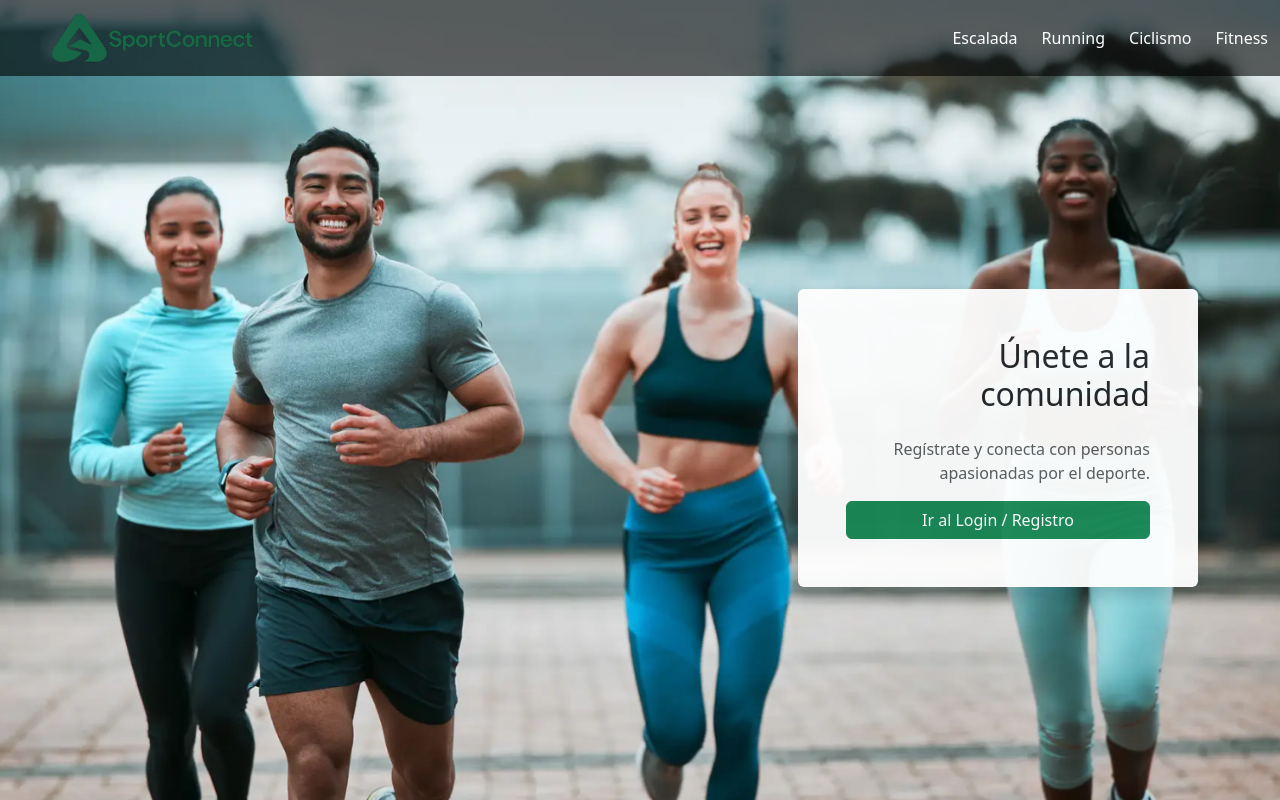
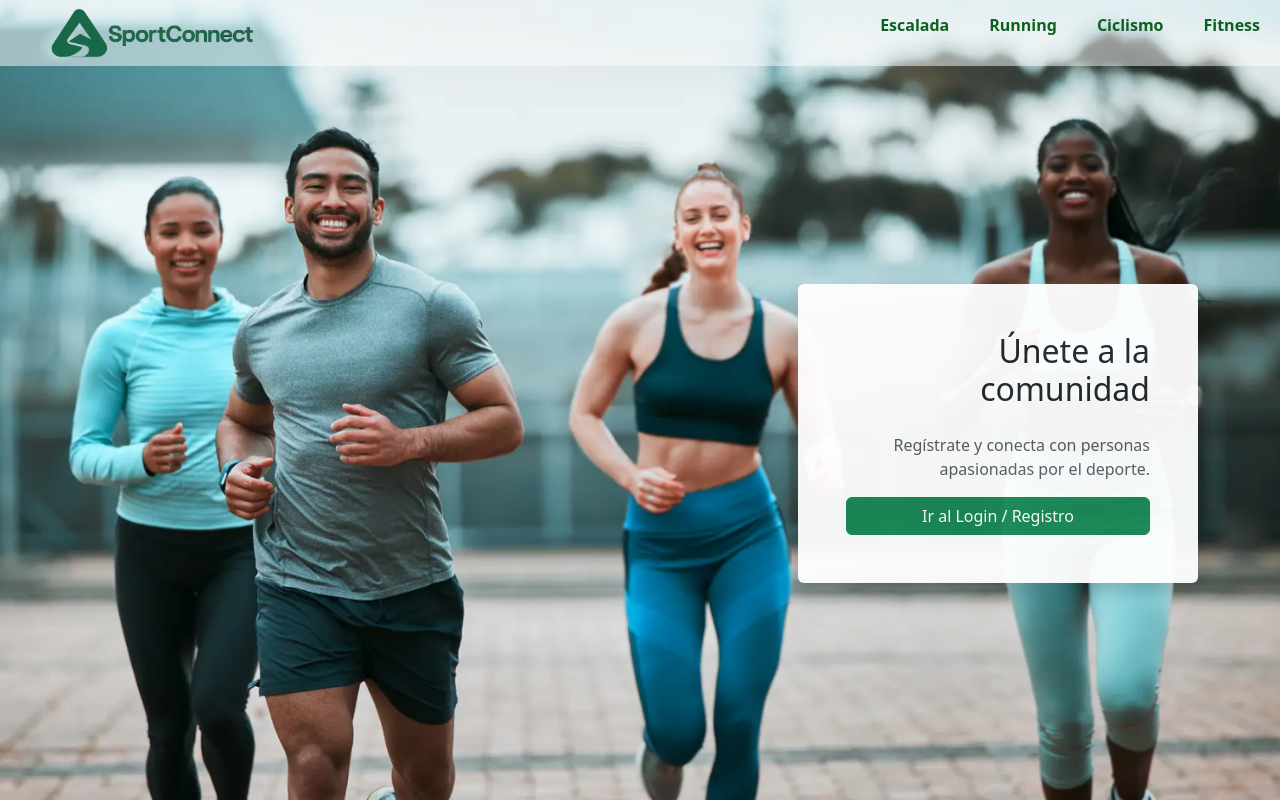
Before and after one commit to 4GeeksAcademy/SportConnect-G1, a React (Vite) app in the folder aventura-social/frontend/: page / in a window 1280 px wide. Built offline with nearby package versions, Linux system fonts and the light colour scheme.

Commit message:
mejorar estilos Navbar y menú móvil con colores y transparencia

```diff
--- a/aventura-social/frontend/package.json
+++ b/aventura-social/frontend/package.json
@@ -10,6 +10,7 @@
     "preview": "vite preview"
   },
   "dependencies": {
+    "@popperjs/core": "^2.11.8",
     "bootstrap": "^5.3.6",
     "react": "^19.1.0",
     "react-dom": "^19.1.0",
--- a/aventura-social/frontend/src/components/Navbar.jsx
+++ b/aventura-social/frontend/src/components/Navbar.jsx
@@ -1,13 +1,14 @@
 import { Link } from "react-router-dom";
+import "../styles/Navbar.css";
 
 const Navbar = () => {
   return (
     <nav
-            className="navbar navbar-expand-lg"
+      className="navbar navbar-expand-lg navbar-light"
       style={{
-                backgroundColor: "rgba(0,0,0,0.6)",
-                paddingTop: "0.2 rem",
-                paddingBottom: "0.2 rem"
+        backgroundColor: "rgba(255, 255, 255, 0.5)", // 50% transparencia
+        paddingTop: "0.2rem",
+        paddingBottom: "0.2rem",
       }}
     >
       <div className="container-fluid">
@@ -18,14 +19,37 @@ const Navbar = () => {
             height="50"
             className="me-2 d-inline-block align-top object-fit w-100"
           />
-
         </Link>
 
-                <div className="d-flex gap-4 ms-auto">
-                    <Link className="nav-link text-white" to="/Escalada">Escalada</Link>
-                    <Link className="nav-link text-white" to="/Running">Running</Link>
-                    <Link className="nav-link text-white" to="/Ciclismo">Ciclismo</Link>
-                    <Link className="nav-link text-white" to="/Fitness">Fitness</Link>
+        {/* Botón hamburguesa */}
+        <button
+          className="navbar-toggler"
+          type="button"
+          data-bs-toggle="collapse"
+          data-bs-target="#navbarNav"
+          aria-controls="navbarNav"
+          aria-expanded="false"
+          aria-label="Toggle navigation"
+        >
+          <span className="navbar-toggler-icon"></span>
+        </button>
+
+        {/* Menú */}
+        <div className="collapse navbar-collapse" id="navbarNav">
+          <div className="navbar-nav ms-auto gap-4">
+            <Link className="nav-link" to="/Escalada">
+              Escalada
+            </Link>
+            <Link className="nav-link" to="/Running">
+              Running
+            </Link>
+            <Link className="nav-link" to="/Ciclismo">
+              Ciclismo
+            </Link>
+            <Link className="nav-link" to="/Fitness">
+              Fitness
+            </Link>
+          </div>
         </div>
       </div>
     </nav>
--- a/aventura-social/frontend/src/main.jsx
+++ b/aventura-social/frontend/src/main.jsx
@@ -1,5 +1,8 @@
 import { StrictMode } from 'react'
 import { createRoot } from 'react-dom/client'
+import 'bootstrap/dist/css/bootstrap.min.css';
+import 'bootstrap/dist/js/bootstrap.bundle.min.js';
+
 // import './index.css'
 import App from './App.jsx'
 
--- /dev/null
+++ b/aventura-social/frontend/src/styles/Navbar.css
@@ -0,0 +1,53 @@
+@media (max-width: 991.98px) {
+  #navbarNav.collapse.show {
+    position: absolute;
+    top: 56px;
+    right: 0;
+    background-color: rgba(255, 255, 255, 0.5);
+    width: 200px;
+    border-radius: 0 0 0.5rem 0.5rem;
+    z-index: 1050;
+    padding: 1rem;
+  }
+
+  #navbarNav.collapse.show .nav-link {
+    color: #0e6021 !important;
+  }
+
+  #navbarNav.collapse.show .nav-link:hover {
+    color: #1e7e34 !important;
+  }
+}
+
+#navbarNav.show {
+  transform: translateX(0);
+}
+
+#navbarNav .nav-link {
+  color: white;
+  font-weight: 600;
+  margin-bottom: 1rem;
+}
+
+#navbarNav .nav-link:hover {
+  color: #0d6efd;
+}
+
+.navbar-light .navbar-brand,
+.navbar-light .nav-link {
+  color: #28a745;
+  font-weight: 600;
+}
+
+.navbar-light .nav-link:hover {
+  color: #1e7e34;
+}
+
+.navbar-light .nav-link {
+  color: #0e6021 !important; /* para sobreescribir estilos */
+  font-weight: 600;
+}
+
+.navbar-light .nav-link:hover {
+  color: #0e6021 !important;
+}
```
Also changed, not shown: 1 other file (tests, documents, lock files or other folders). Lines whose indentation alone changed are shown as unchanged.
